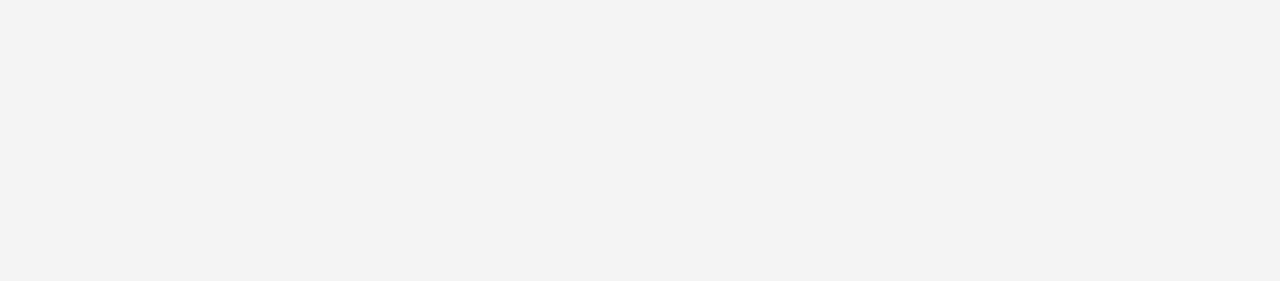
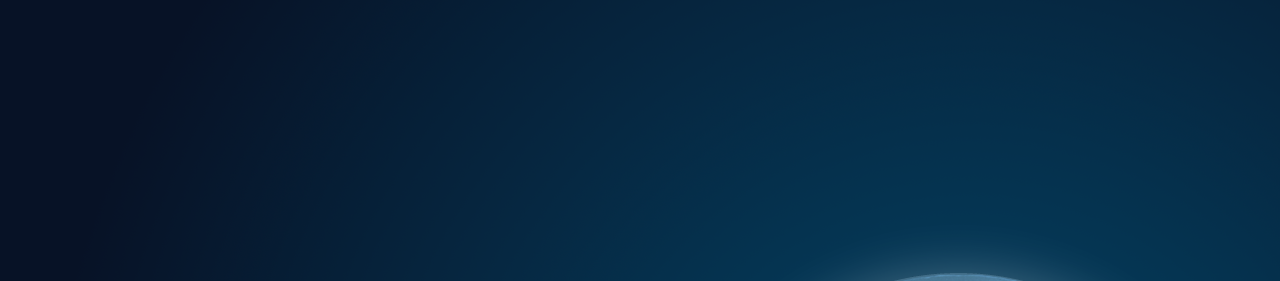
Before and after one commit to DaviSiq/SteamPriceNotifier_GCC129, a website: page node-container/event/index.html in a window 1280 px wide. Shown: the top 281 px of the page. Drawn offline with Linux system fonts and the light colour scheme.

Commit message:
adicionando rota para imagem de fundo do formulario

```diff
--- a/node-container/event/style.css
+++ b/node-container/event/style.css
@@ -1,5 +1,6 @@
 body {
     font-family: Arial, sans-serif;
+    background-image: url('assets/steam_background.png');;
     background-color: #f4f4f4;
     display: flex;
     justify-content: center;
```
